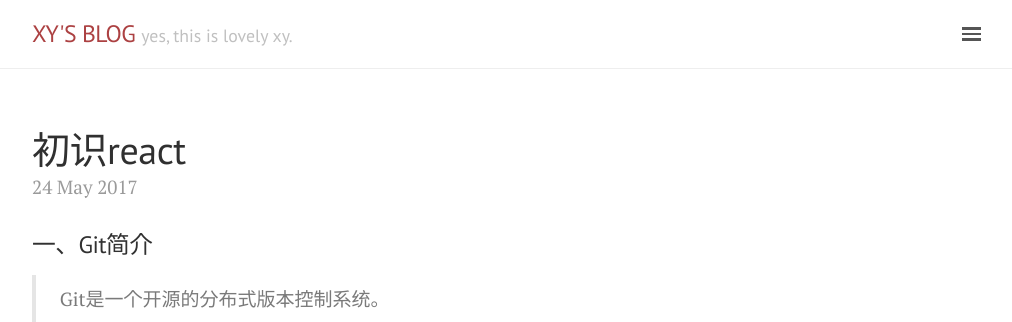
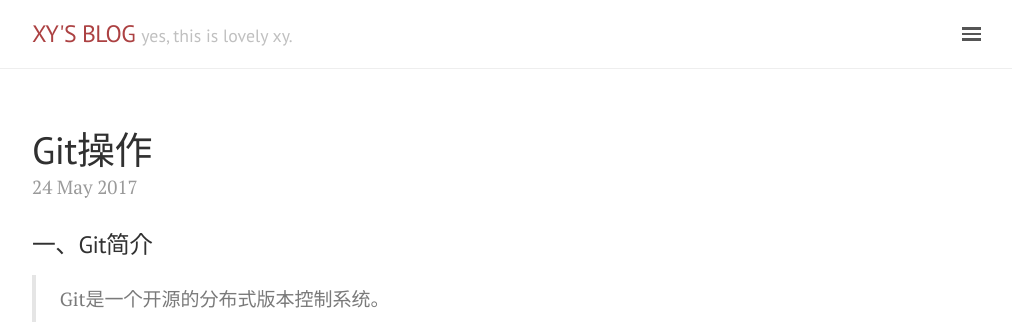
Before and after one commit to monkeyxy/monkeyxy.github.io, a Jekyll site: the page built from _posts/others/2017-05-24-git的简单操作.markdown, in a window 1280 px wide. Shown: the top 322 px of the page, without its empty margins (266-1278 px from the left). Built offline with Jekyll 4.4.1, drawn with Linux system fonts in a browser that asks for light colours.

Commit message:
wrong title

```diff
--- a/_posts/others/2017-05-24-git的简单操作.markdown
+++ b/_posts/others/2017-05-24-git的简单操作.markdown
@@ -1,5 +1,5 @@
 ---
-title: 初识react
+title: Git操作
 date: '2017-05-24 16:33:00'
 categories: [
 front
```
